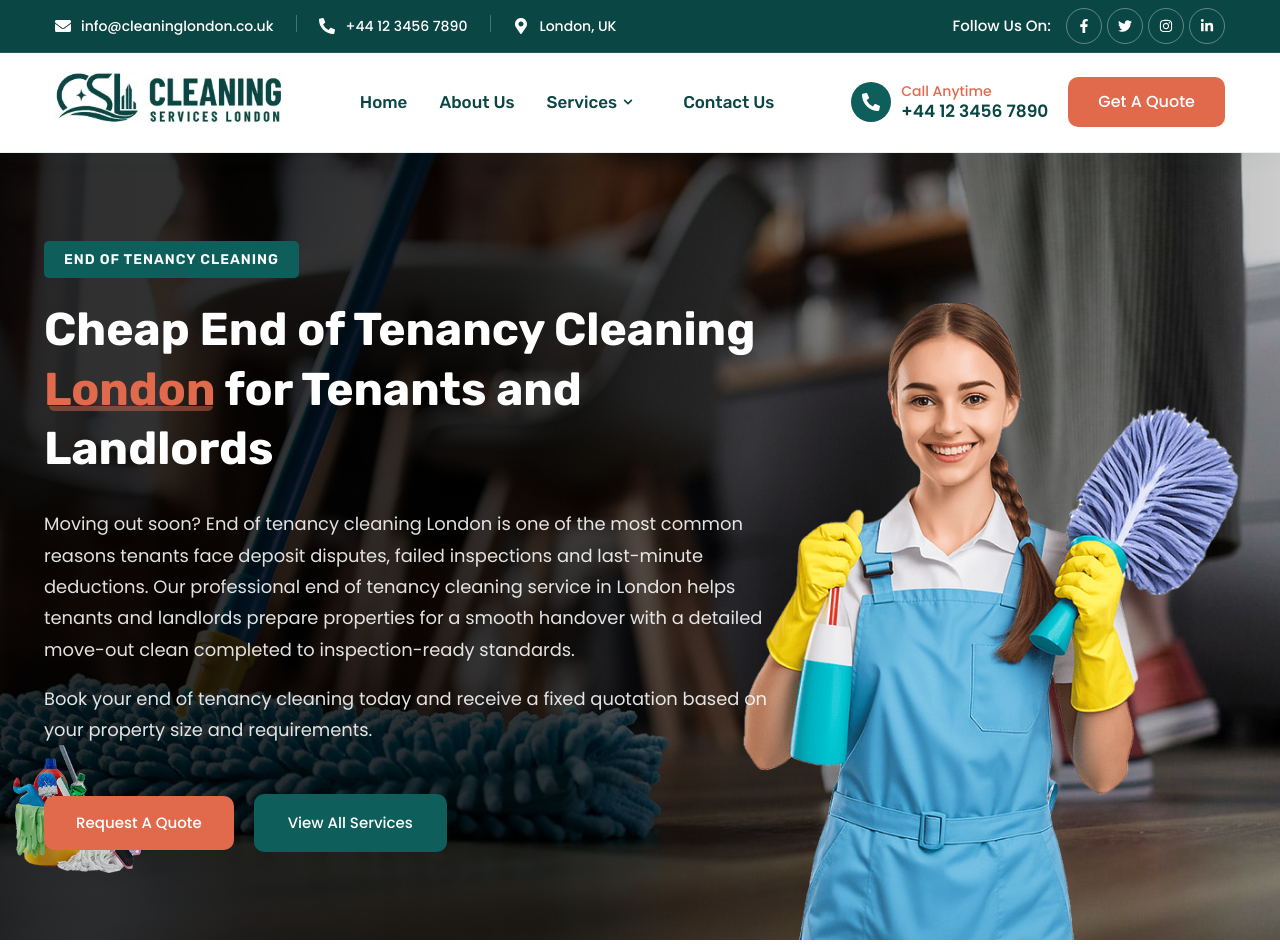
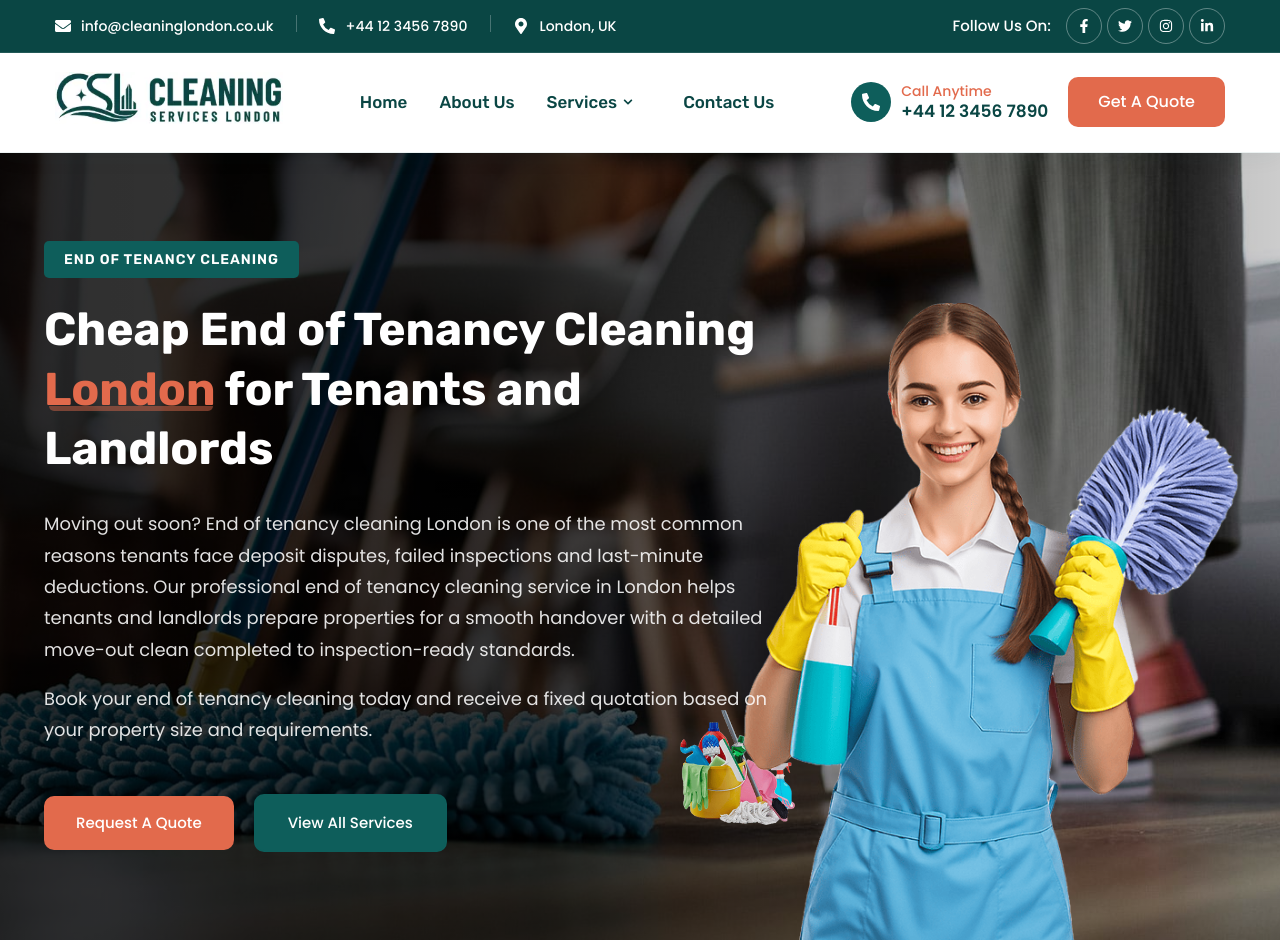
Before and after one commit to hardeepkaur-gif/cleaning, a Next.js app: page /end-of-tenancy-cleaning in a window 1280 px wide. Shown: the top 952 px of the page. Built offline with nearby package versions, Linux system fonts and the light colour scheme.

Commit message:
hero setion mage

```diff
--- a/src/components/tenancy/TenancyHero.module.css
+++ b/src/components/tenancy/TenancyHero.module.css
@@ -56,12 +56,12 @@
 
 .bottomShape {
   position: absolute;
-  left: 13px;
-  bottom: 67px;
-  z-index: 2;
-  width: clamp(90px, 10vw, 140px);
+  left: -12%;
+  bottom: 18%;
+  z-index: 1;
+  width: clamp(80px, 9vw, 130px);
   height: auto;
-  opacity: 0.85;
+  opacity: 0.9;
   pointer-events: none;
 }
 
@@ -74,7 +74,9 @@
   pointer-events: none;
 }
 
-.mainImg img {
+.mainImgPerson {
+  position: relative;
+  z-index: 2;
   display: block;
   width: 100%;
   height: auto;
@@ -123,7 +125,9 @@
   }
 
   .bottomShape {
-    display: none;
+    left: -8%;
+    bottom: 14%;
+    width: clamp(70px, 18vw, 110px);
   }
 
   .mainImg {
@@ -134,7 +138,7 @@
     margin: 0 auto clamp(32px, 5vw, 48px);
   }
 
-  .mainImg img {
+  .mainImgPerson {
     max-height: 380px;
     margin: 0 auto;
   }
@@ -161,7 +165,7 @@
     width: min(100%, 320px);
   }
 
-  .mainImg img {
+  .mainImgPerson {
     max-height: 300px;
   }
 }
@@ -177,13 +181,13 @@
     margin-bottom: 28px;
   }
 
-  .mainImg img {
+  .mainImgPerson {
     max-height: 260px;
   }
 }
 
 @media (max-width: 399px) {
-  .mainImg img {
+  .mainImgPerson {
     max-height: 220px;
   }
 }
--- a/src/components/tenancy/TenancyHero.tsx
+++ b/src/components/tenancy/TenancyHero.tsx
@@ -57,15 +57,15 @@ export default function TenancyHero() {
           </div>
         </div>
 
-        <img
-          className={styles.bottomShape}
-          src={`${imgBase}/main-slider-img-shape-1.png`}
-          alt=""
-          aria-hidden
-        />
-
         <div className={styles.mainImg}>
           <img
+            className={styles.bottomShape}
+            src={`${imgBase}/main-slider-img-shape-1.png`}
+            alt=""
+            aria-hidden
+          />
+          <img
+            className={styles.mainImgPerson}
             src={`${imgBase}/main-slider-img-1-1.png`}
             alt="Professional end of tenancy cleaner in London"
             fetchPriority="high"
```
